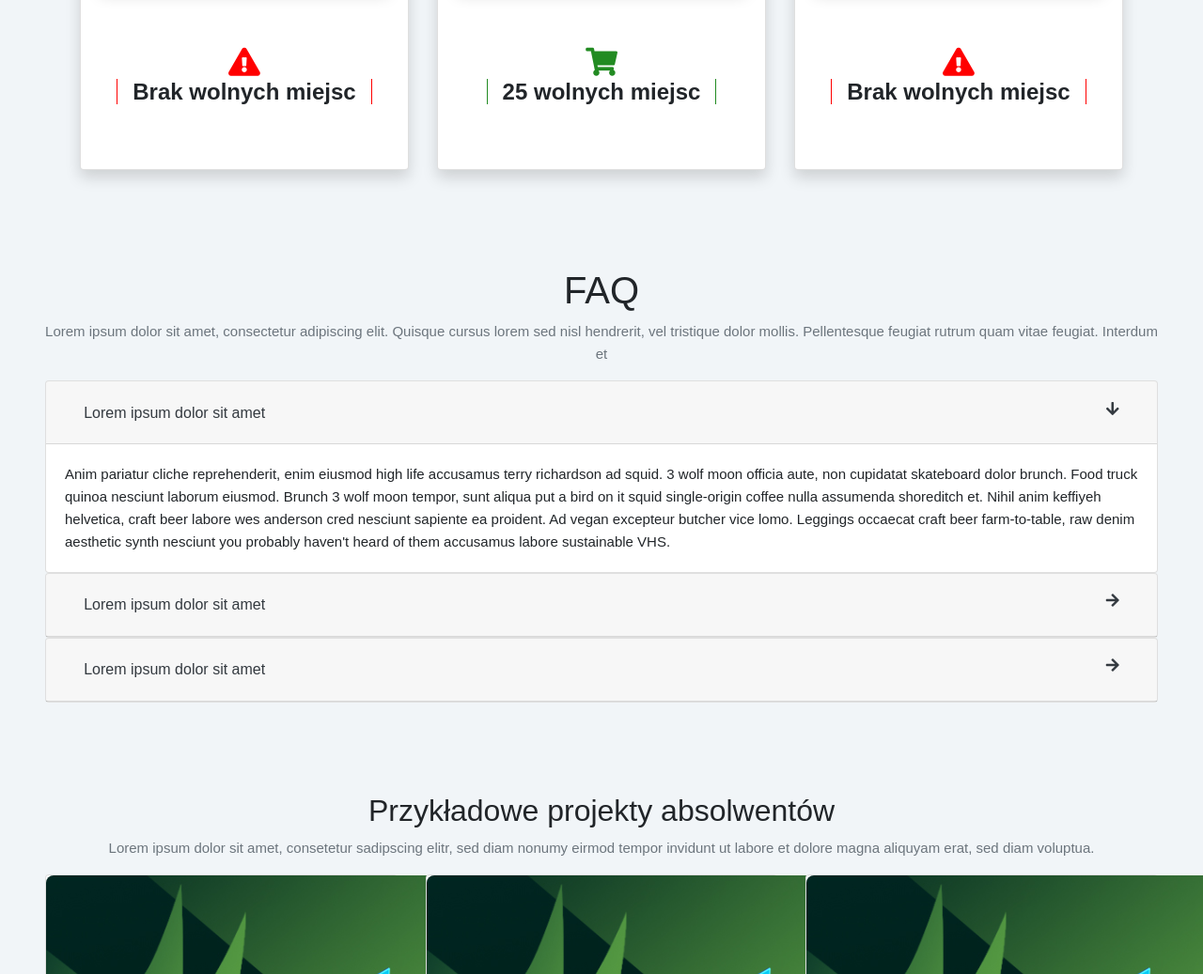
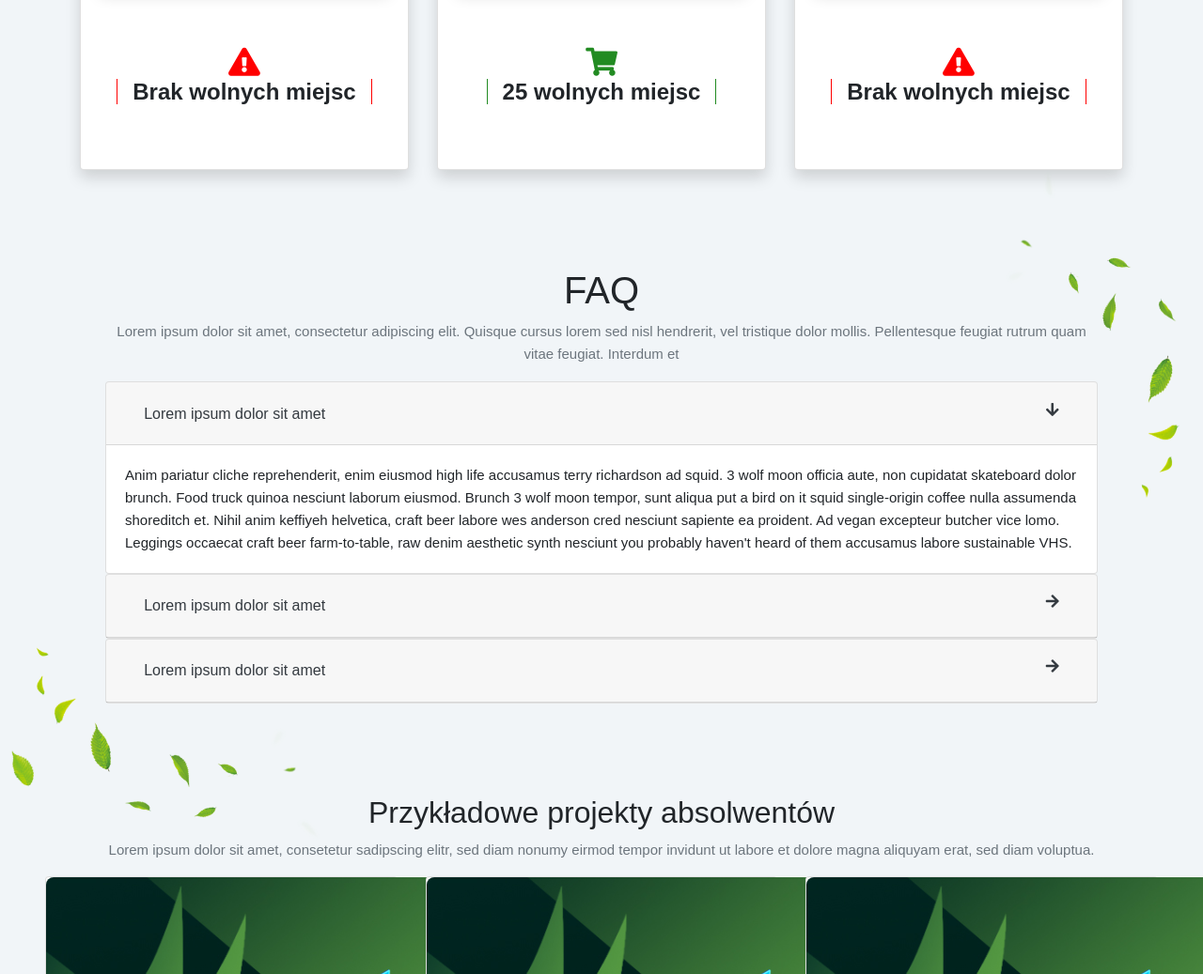
Before and after one commit to empios/Bykowski, a website: page Oferta.html in a window 1280 px wide. Shown: the part 1158-2195 px from the top of the page at 94% size. Drawn offline with Linux system fonts and the light colour scheme.

Commit message:
fixed some oferta

```diff
--- a/Oferta.html
+++ b/Oferta.html
@@ -22,7 +22,7 @@
 
 </head>
 
-<body>
+<div>
 
 
 
@@ -78,6 +78,11 @@ NAVBAR
 MAIN
 --------------------------------------->
 
+
+<div id="backleafs" style="background-image: url('./assets/img/tlo3.png');
+  background-repeat: no-repeat;
+  background-size: 60%;">
+	<div style="background-image: url('./assets/img/tlo1.png'); background-repeat: no-repeat; background-size: contain">
 <div class="container pr-5 pl-5 pt-5 pb-5">
 	<div class="row">
 		<div class="col-1"></div>
@@ -92,6 +97,7 @@ MAIN
 	</div>
 </div>
 
+
 <div class="container-fluid pr-5 pl-5 pt-5 pb-5">
 	<div class="row">
 		<div class="col-12 col-lg-4 btn-lg text-center text-lg-right m-auto">
@@ -105,6 +111,8 @@ MAIN
 		<div class="col-4"></div>
 	</div>
 </div>
+	</div>
+
 
 <div class="container pt-5 pb-5">
 	<div class="row">
@@ -195,7 +203,7 @@ MAIN
 </div>
 
 
-<div id="faq" class="container-fluid pr-5 pl-5 pt-5 pb-5">
+<div id="faq" class="container-fluid pr-5 pl-5 pt-5 pb-5" style="max-width: 90%">
 	<div class="row">
 		<div class="col-12">
 			<h1 class="text-center">FAQ</h1>
@@ -203,6 +211,11 @@ MAIN
 		<div class="col-12">
 			<p class="text-muted text-center">Lorem ipsum dolor sit amet, consectetur adipiscing elit. Quisque cursus lorem sed nisl hendrerit, vel tristique dolor mollis. Pellentesque feugiat rutrum quam vitae feugiat. Interdum et</p>
 
+		</div>
+	</div>
+	<div class="row">
+		<div class="col-12">
+			<img class="img-fluid flowers34" src="./assets/img/flowers34.png">
 		</div>
 	</div>
 	<div class="row">
@@ -257,6 +270,11 @@ MAIN
 				</div>
 			</div>
 		</div>
+		</div>
+	</div>
+	<div class="row">
+		<div class="col-12">
+			<img class="img-fluid flowers33" src="./assets/img/flowers33.png">
 		</div>
 	</div>
 </div>
@@ -324,12 +342,11 @@ MAIN
 			<textarea class="form-control w-50 m-auto"></textarea>
 		</div>
 		<div class="col-12 pt-4 text text-center">
-			<button href="" style="background-color: #00A900" class="btn btn-round shadow text-white text-lg-center">Wyślij</button>
+			<button href="" style="background-color: #00A900;" class="btn btn-round shadow text-white text-lg-center buttonlefting">Wyślij</button>
 		</div>
 	</div>
 </div>
-
-
+</div>
 
 
 
--- a/assets/scss/main.scss
+++ b/assets/scss/main.scss
@@ -1264,3 +1264,84 @@ div > #checkbox1-checkbox{
 [data-toggle="collapse"].collapsed .card-header:before{
   background-color: #f1f5f8 !important;
 }
+@media only screen and (min-width: 200px) {
+  .flowers34{
+    z-index: -1;
+    position: absolute;
+    right: -10em;
+    top: -17em;
+  }
+}
+
+@media only screen and (min-width: 500px) {
+  .flowers34{
+    z-index: -1;
+    position: absolute;
+    right: -17em;
+    top: -17em;
+  }
+}
+
+
+@media only screen and (min-width: 1000px) {
+  .flowers34{
+    z-index: -1;
+    position: absolute;
+    right: -17em;
+    top: -17em;
+  }
+}
+
+
+@media only screen and (min-width: 1600px) {
+  .flowers34{
+    z-index: -1;
+    position: absolute;
+    right: -15em;
+    top: -15em;
+  }
+}
+
+@media only screen and (min-width: 200px) {
+  .flowers33{
+    z-index: -1;
+    position: absolute;
+    left: -8em;
+    bottom: -6em;
+  }
+}
+
+@media only screen and (min-width: 500px) {
+  .flowers33{
+    z-index: -1;
+    position: absolute;
+    left: -11em;
+    bottom: -8em;
+  }
+}
+
+
+@media only screen and (min-width: 1000px) {
+  .flowers33{
+    z-index: -1;
+    position: absolute;
+    left: -13em;
+    bottom: -10em;
+  }
+}
+
+
+@media only screen and (min-width: 1600px) {
+  .flowers33{
+    z-index: -1;
+    position: absolute;
+    left: -13em;
+    bottom: -10em;
+  }
+}
+
+@media only screen and (min-width: 1600px) {
+  .buttonlefting{
+    left: 20%
+  }
+}
```
Also changed, not shown: assets/css/main.css, assets/img/flowers33.png (added), assets/img/flowers34.png (added), 1 other file.
